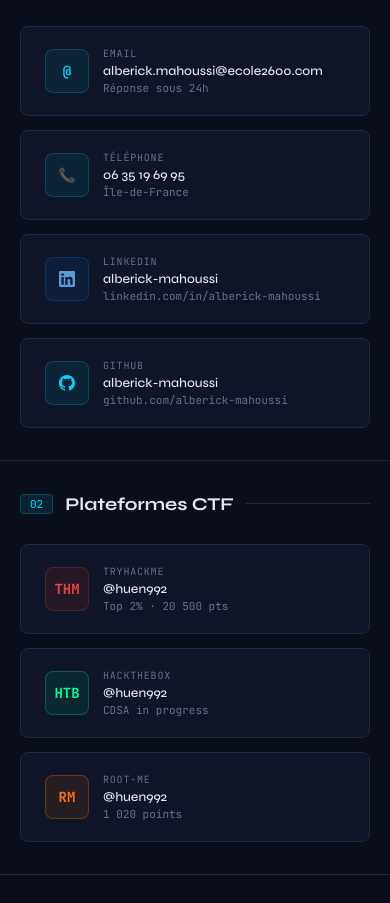
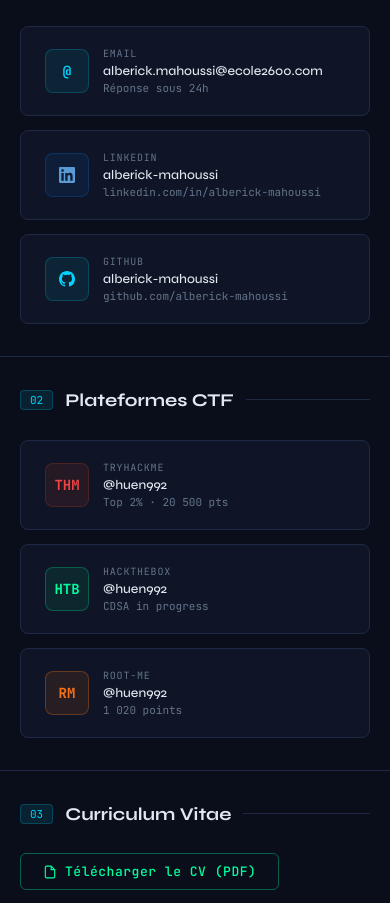
Before and after one commit to alberick-mahoussi/alberick-mahoussi.github.io, a plain HTML site: page contact.html in a window 390 px wide. Shown: the part 866-1769 px from the top of the page. Drawn offline with Linux system fonts and the light colour scheme.

Commit message:
Remove phone contact section from contact.html

```diff
--- a/contact.html
+++ b/contact.html
@@ -97,15 +97,6 @@
       </div>
     </a>
 
-    <a href="tel:+33635196995" class="contact-card c-mail">
-      <div class="ci ci-mail">&#x1F4DE;</div>
-      <div>
-        <div class="c-label">TÉLÉPHONE</div>
-        <div class="c-value">06 35 19 69 95</div>
-        <div class="c-sub">Île-de-France</div>
-      </div>
-    </a>
-
     <a href="https://linkedin.com/in/alberick-mahoussi" target="_blank" rel="noopener" class="contact-card c-li">
       <div class="ci ci-li">
         <svg width="16" height="16" viewBox="0 0 24 24" fill="currentColor"><path d="M20.447 20.452h-3.554v-5.569c0-1.328-.027-3.037-1.852-3.037-1.853 0-2.136 1.445-2.136 2.939v5.667H9.351V9h3.414v1.561h.046c.477-.9 1.637-1.85 3.37-1.85 3.601 0 4.267 2.37 4.267 5.455v6.286zM5.337 7.433a2.062 2.062 0 0 1-2.063-2.065 2.064 2.064 0 1 1 2.063 2.065zm1.782 13.019H3.555V9h3.564v11.452zM22.225 0H1.771C.792 0 0 .774 0 1.729v20.542C0 23.227.792 24 1.771 24h20.451C23.2 24 24 23.227 24 22.271V1.729C24 .774 23.2 0 22.222 0h.003z"/></svg>
```
